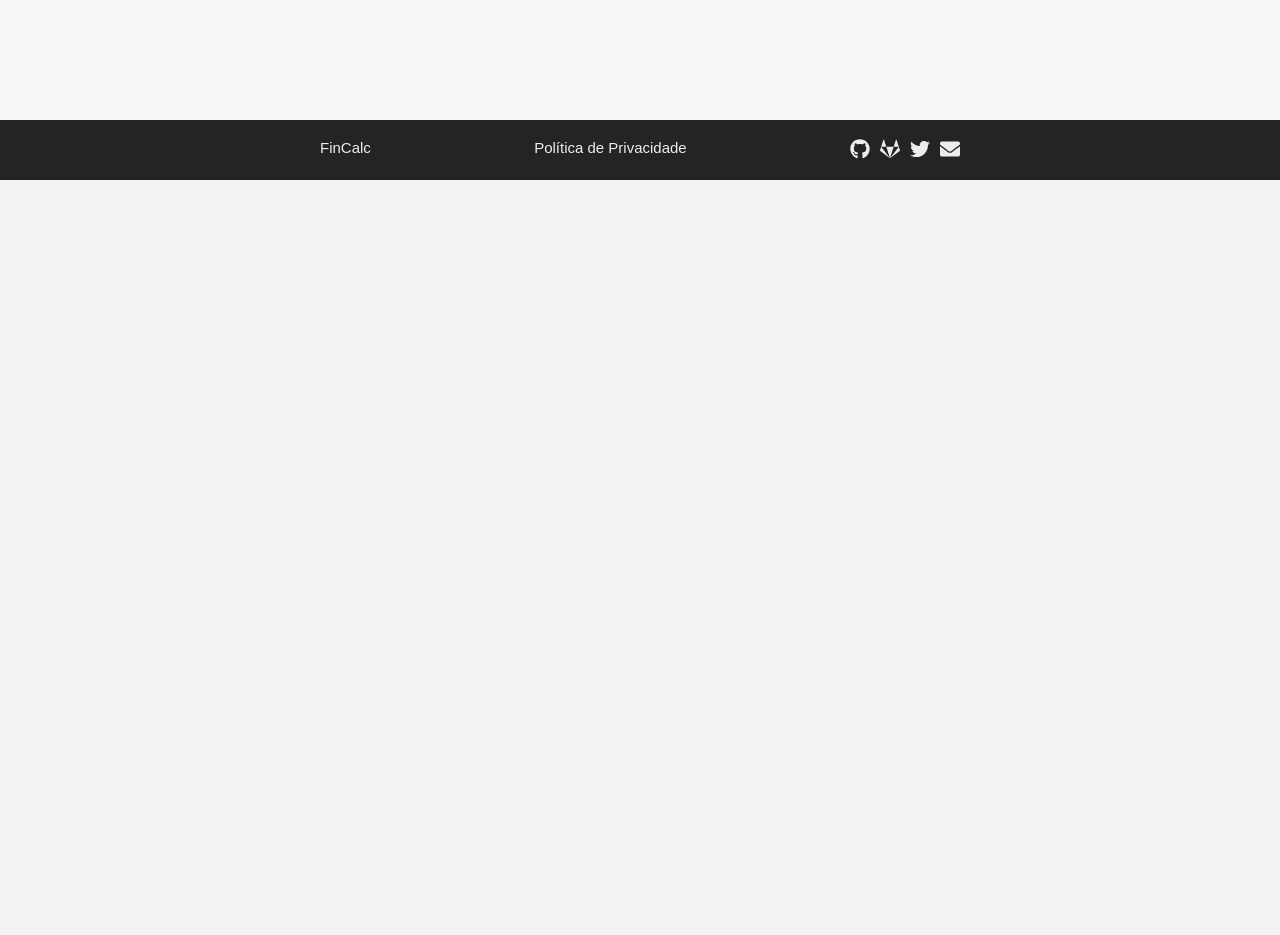
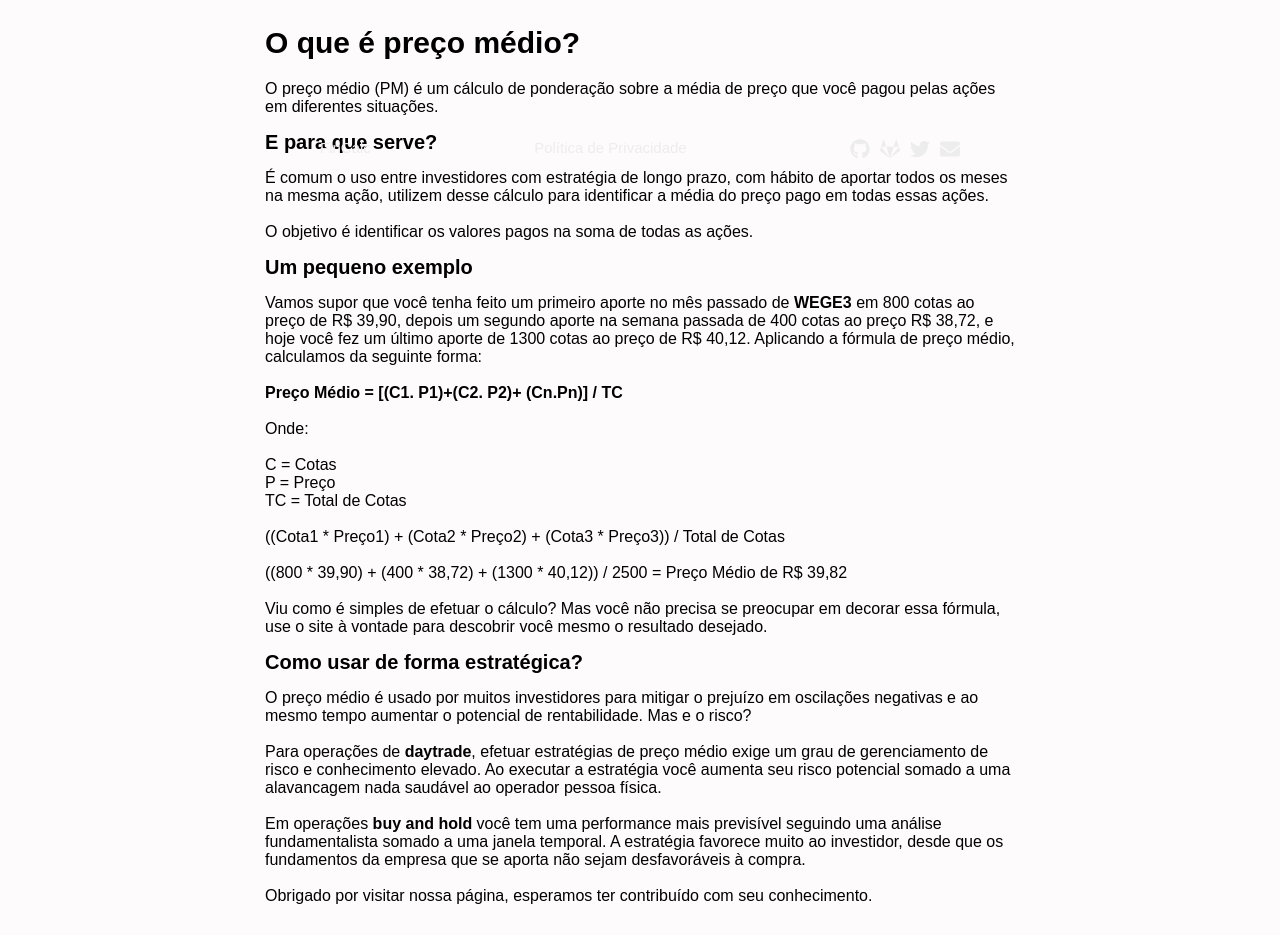
Before and after one commit to hewmoreira/finprice, a Vue app: page / in a window 1280 px wide. Shown: the part 740-1675 px from the top of the page. Before the commit the page ends 920 px from the top, so only its background shows below. Built offline with nearby package versions, Linux system fonts and the light colour scheme.

Commit message:
descricao updated

```diff
--- a/src/pages/precoMedio/pages/descricao.vue
+++ b/src/pages/precoMedio/pages/descricao.vue
@@ -1,24 +1,94 @@
 <template>
-  <div id='descricaoPrecoMedio'>
-      <div>
-          <h1></h1>
-      </div>
+  <div id="descricaoPrecoMedio">
+    <div class="textoInformativo">
+      <h1>O que é preço médio?</h1>
+      <p>
+        O preço médio (PM) é um cálculo de ponderação sobre a média de preço que
+        você pagou pelas ações em diferentes situações.
+      </p>
+      <h3>E para que serve?</h3>
+      <p>
+        É comum o uso entre investidores com estratégia de longo prazo, com
+        hábito de aportar todos os meses na mesma ação, utilizem desse cálculo
+        para identificar a média do preço pago em todas essas ações.
+        <br /><br />
+        O objetivo é identificar os valores pagos na soma de todas as ações.
+      </p>
+      <h3>Um pequeno exemplo</h3>
+      <p>
+        Vamos supor que você tenha feito um primeiro aporte no mês passado de
+        <b>WEGE3</b> em 800 cotas ao preço de R$ 39,90, depois um segundo aporte
+        na semana passada de 400 cotas ao preço R$ 38,72, e hoje você fez um
+        último aporte de 1300 cotas ao preço de R$ 40,12. Aplicando a fórmula de
+        preço médio, calculamos da seguinte forma: <br /><br />
+        <b> Preço Médio = [(C1. P1)+(C2. P2)+ (Cn.Pn)] / TC <br /> </b>
+        <br />
+        Onde: <br /><br />
+
+        C = Cotas <br />
+        P = Preço <br />
+        TC = Total de Cotas <br /><br />
+        ((Cota1 * Preço1) + (Cota2 * Preço2) + (Cota3 * Preço3)) / Total de
+        Cotas <br /><br />
+        ((800 * 39,90) + (400 * 38,72) + (1300 * 40,12)) / 2500 = Preço Médio de
+        R$ 39,82 <br /><br />
+        Viu como é simples de efetuar o cálculo? Mas você não precisa se
+        preocupar em decorar essa fórmula, use o site à vontade para descobrir
+        você mesmo o resultado desejado.
+      </p>
+      <h3>Como usar de forma estratégica?</h3>
+      <p>
+        O preço médio é usado por muitos investidores para mitigar o prejuízo em
+        oscilações negativas e ao mesmo tempo aumentar o potencial de
+        rentabilidade. Mas e o risco? <br /><br />
+        Para operações de <b>daytrade</b>, efetuar estratégias de preço médio
+        exige um grau de gerenciamento de risco e conhecimento elevado. Ao
+        executar a estratégia você aumenta seu risco potencial somado a uma
+        alavancagem nada saudável ao operador pessoa física. <br /><br />
+        Em operações <b>buy and hold</b> você tem uma performance mais
+        previsível seguindo uma análise fundamentalista somado a uma janela
+        temporal. A estratégia favorece muito ao investidor, desde que os
+        fundamentos da empresa que se aporta não sejam desfavoráveis à compra.
+        <br />
+        <br />
+        Obrigado por visitar nossa página, esperamos ter contribuído com seu
+        conhecimento.
+      </p>
+    </div>
   </div>
 </template>
 
 <script>
 export default {
-    name: 'DescricaoPrecoMedio'
-}
+  name: "DescricaoPrecoMedio",
+};
 </script>
 
 <style>
-
-#descricaoPrecoMedio{
-    margin-top: 30px;
-    width: 100%;
-    height: auto;
-    background-color: white;
+#descricaoPrecoMedio {
+  margin-top: 350px;
+  height: auto;
+  width: 100%;
+  background-color: #fdfbfb;
+  display: flex;
+  justify-content: center;
+  border-top: 1px solid #6868683f;
 }
 
+.textoInformativo {
+  margin-top: 30px;
+  width: 750px;
+  margin-bottom: 30px;
+}
+
+h1 {
+  font-size: 30px;
+  margin-bottom: 20px;
+}
+
+h3 {
+  font-size: 20px;
+  margin-top: 15px;
+  margin-bottom: 15px;
+}
 </style>
```
